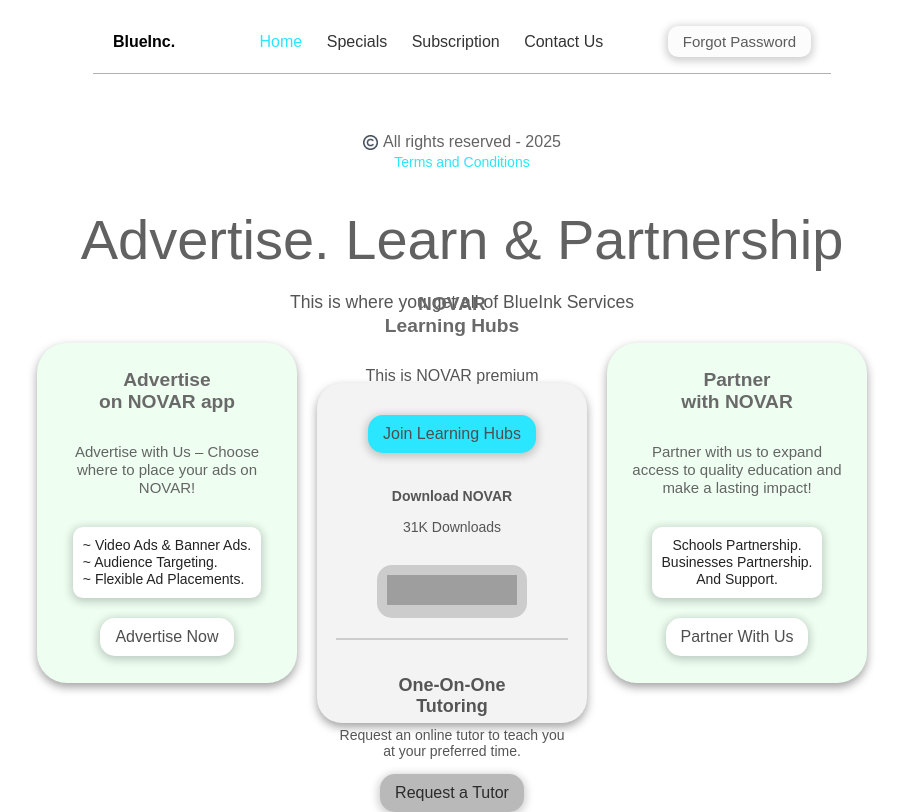
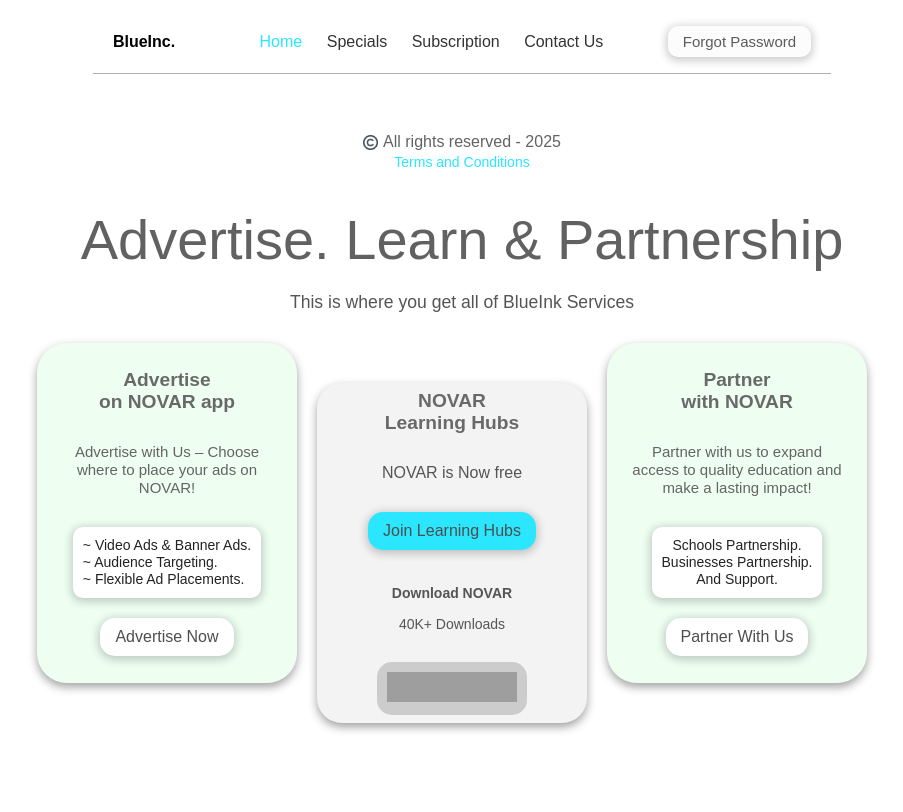
Before and after one commit to Malunghelo/Malunghelogithub.io, a plain HTML site: page home.html in a window 1280 px wide. Shown: the whole page, without its empty margins (178-1081 px from the left). Drawn offline with Linux system fonts and the light colour scheme; grey boxes are pictures that could not be loaded.

Commit message:
home plus download fixed

```diff
--- a/home.html
+++ b/home.html
@@ -72,7 +72,7 @@
                     </div>
                     <div class="container large">
                         <h2>NOVAR<br>Learning Hubs</h2>
-                        <p class="description" style="font-size: 16px; font-weight: normal;">This is NOVAR premium</p>
+                        <p class="description" style="font-size: 16px; font-weight: normal;">NOVAR is Now free</p>
                         <button class="learning-hubs btn" style="font-size: 16px; box-shadow: 0px 2px 8px 2px rgba(0, 0, 0, 0.2);
                         padding: 10px 15px; border-radius: 15px;
                         color: #4e4e4e; background-color: #2ae6ff;">Join Learning Hubs</button>
@@ -81,7 +81,7 @@
                         <div style="display: flex; flex-direction: column; align-items: center; margin-top: 15px;">
                             <p class="download-text" style="font-size: 14px; font-weight: bold; margin-bottom: 15px;
                             margin-top: 20px;">Download NOVAR</p>
-                            <p class="description" style="font-size: 14px; font-weight: normal;">31K Downloads</p>
+                            <p class="description" style="font-size: 14px; font-weight: normal;">40K+ Downloads</p>
                             <div class="ad-container" style="padding: 10px; background-color: #cccccc; border-radius: 15px; display:
                             inline-block;">
                                 <a href="https://play.google.com/store/apps/details?id=com.k2024009747.novar" target="_blank" rel="noopener noreferrer">
@@ -94,10 +94,10 @@
                         </div>
 
                         <!-- Divider -->
-                        <hr style="border: 1px solid #cccccc; width: 100%; margin: 20px 0;">
+                        <!-- <hr style="border: 1px solid #cccccc; width: 100%; margin: 20px 0;"> -->
 
                         <!-- Additional Text and Button -->
-                    <div style="display: flex; flex-direction: column; align-items: center; margin-top: 15px;">
+                    <!-- <div style="display: flex; flex-direction: column; align-items: center; margin-top: 15px;">
                         <p class="additional-text" style="font-size: 18px; font-weight: bold; margin-bottom: 10px;">
                             One-On-One<br>Tutoring
                         </p>
@@ -112,7 +112,7 @@
                                text-decoration: none; display: inline-block;">
                          Request a Tutor
                      </a>
-                    </div>
+                    </div> -->
                     </div>
 
                     <script type="module">
```
Also changed, not shown: index.html (+1 -1 lines).
